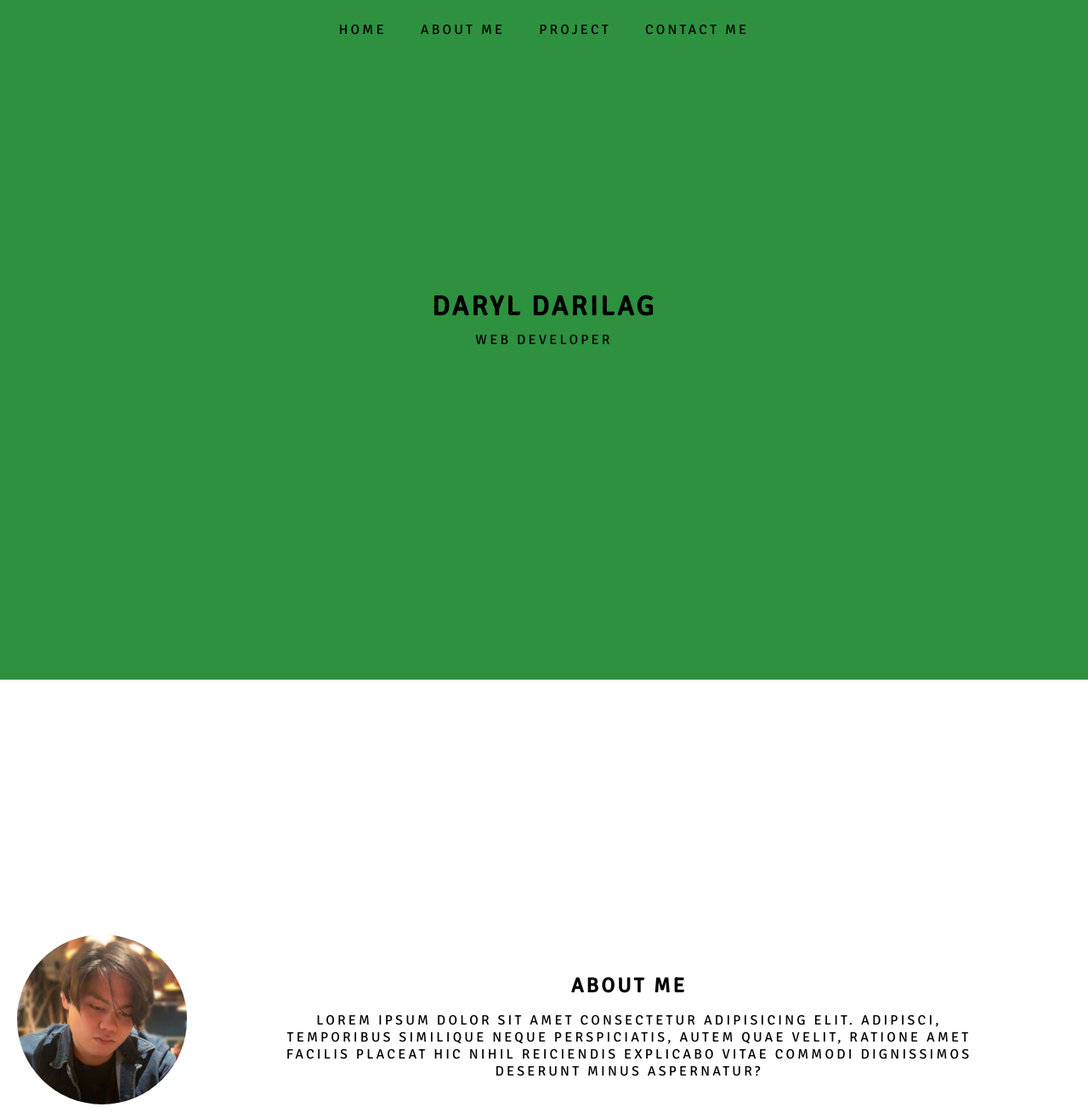
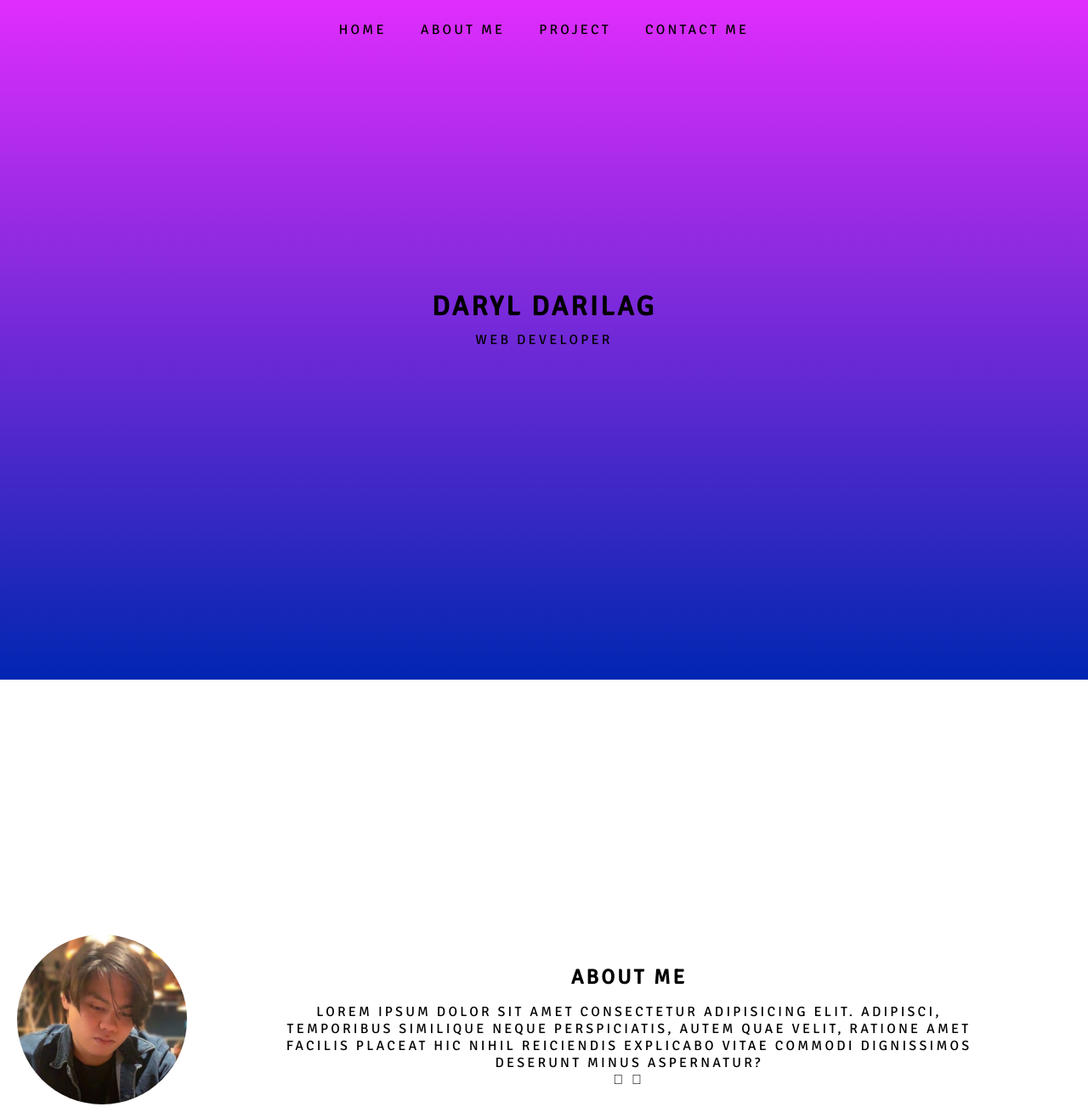
Before and after one commit to DarylD919/Daryl-Darilag, a plain HTML site: page index.html in a window 1280 px wide. Shown: the top 1316 px of the page at 85% size. Drawn offline with nearby package versions, Linux system fonts and the light colour scheme.

Commit message:
color update

```diff
--- a/index.html
+++ b/index.html
@@ -7,7 +7,7 @@
         <link rel="stylesheet" href="style.css">
         <link rel="preconnect" href="https://fonts.gstatic.com">
         <link href="https://fonts.googleapis.com/css2?family=Signika&display=swap" rel="stylesheet">
-        <script src="https://kit.fontawesome.com/a076d05399.js"></script>
+        <link rel="stylesheet" href="https://use.fontawesome.com/releases/v5.15.2/css/all.css" integrity="sha384-vSIIfh2YWi9wW0r9iZe7RJPrKwp6bG+s9QZMoITbCckVJqGCCRhc+ccxNcdpHuYu" crossorigin="anonymous">
         <script src="https://code.jquery.com/jquery-3.4.1.js"></script>
     </head>
     <body>
@@ -49,6 +49,8 @@
                         <div class="card-content">
                             <p>Lorem ipsum dolor sit amet consectetur adipisicing elit. Adipisci, temporibus similique neque perspiciatis, autem quae velit, ratione amet facilis placeat hic nihil reiciendis explicabo vitae commodi dignissimos deserunt minus aspernatur?</p>
                         </div>
+                        <a href="resume/DarylDarilag.pdf" target="_blank"><i class="fas fa-file-pdf"></i></a>
+                        <a href="https://github.com/DarylD919?tab=repositories" target="_blank"><i class="fab fa-github"></i></a>
                     </div>
                 </div>
             </div>
--- a/style.css
+++ b/style.css
@@ -123,7 +123,13 @@ a{
 
 /* home styling */
 .home{
-    background: rgb(45, 145, 63);
+    /* background: rgb(45, 145, 63); */
+    background: rgb(0,38,177);
+    background: -moz-linear-gradient(0deg, rgba(0,38,177,1) 0%, rgba(224,45,253,1) 100%);
+    background: -webkit-linear-gradient(0deg, rgba(0,38,177,1) 0%, rgba(224,45,253,1) 100%);
+    background: linear-gradient(0deg, rgba(0,38,177,1) 0%, rgba(224,45,253,1) 100%);
+    filter: progid:DXImageTransform.Microsoft.gradient(startColorstr="#0026b1",endColorstr="#e02dfd",GradientType=1);
+
     width: 100%;
     display: flex;
     justify-content: center;
@@ -170,6 +176,10 @@ a{
     text-align: center;
     padding: 2rem 5rem;
     margin: 2rem;
+}
+
+.about button{
+  font-size: 2rem;
 }
 
 
```
